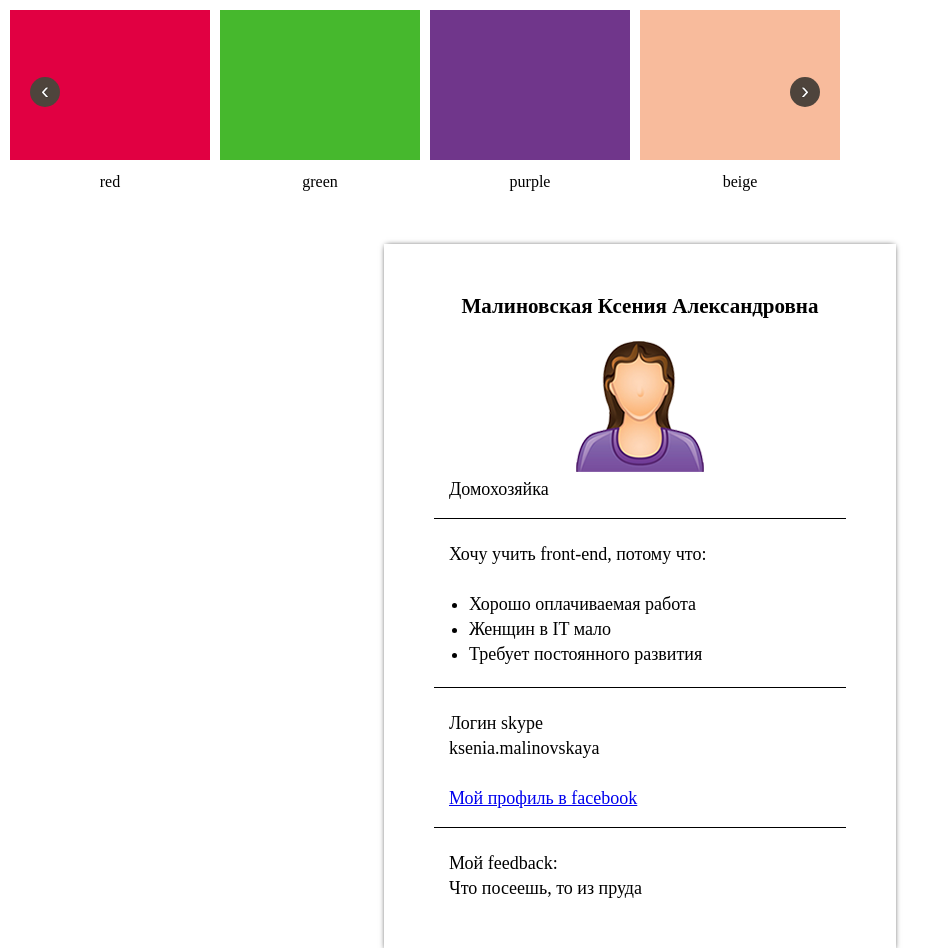
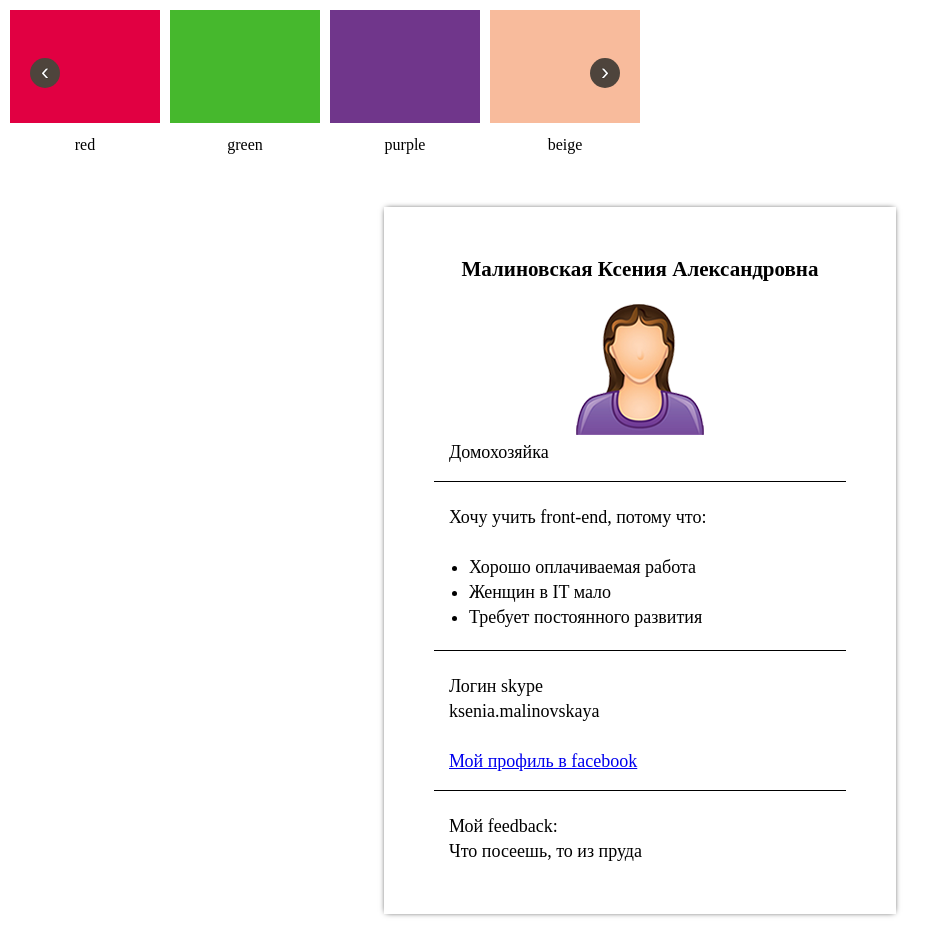
Before and after one commit to wwwooo/GoIt-js-11-12, a plain HTML site: page index.html in a window 1280 px wide. Shown: the top 948 px of the page, without its empty margins (0-952 px from the left). Drawn offline with nearby package versions, Linux system fonts and the light colour scheme.

Commit message:
update jquery.carousel.js

```diff
--- a/css/jquery.carousel.css
+++ b/css/jquery.carousel.css
@@ -13,12 +13,7 @@
 
 .jcarousel-element {
     display: block;
-    margin-right: 10px;
     float: left;
-}
-
-.jcarousel-element img {
-    max-width: 200px;
 }
 
 .jcarousel-element p {
--- a/js/jquery.carousel.js
+++ b/js/jquery.carousel.js
@@ -1,24 +1,22 @@
 (function($) {
-    $(function() {
     $.fn.jcarousel = function(options) {
         var settings = $.extend({
             img_width: 200,
             margin_right: 10,
             visible_img: 3
         }, options);
-
         var jcarouselArrowLeft = this.find('.jcarousel-arrow-left');
         var jcarouselArrowRight = this.find('.jcarousel-arrow-right');
-            var elementList = this.find('ul');
-            var elementsCount = elementList.length;
+        var elementList = this.find('ul').addClass('jcarousel-list');
+        var elementsCount = elementList.find('li').addClass('jcarousel-element')
+            .css('margin-right', settings.margin_right).length;
         var pixelsOffset = settings.img_width + settings.margin_right;
-            var minimunOffset = - ((elementsCount - settings.visible_img) * pixelsOffset);
+        var minimunOffset = -(elementsCount - settings.visible_img) * pixelsOffset;
         var maximumOffset = 0;
         var currentLeftValue = 0;
 
         this.addClass('jcarousel-hider').css('width', pixelsOffset * settings.visible_img - settings.margin_right);
-            elementList.addClass('jcarousel-list');
-            this.find('li').addClass('jcarousel-element').css('margin-right', settings.margin_right);
+        this.find('img').css('max-width', settings.img_width);
 
         jcarouselArrowLeft.on('click', function() {
             if (currentLeftValue != maximumOffset) {
@@ -35,5 +33,4 @@
 
         return this;
     };
-    });
 })(jQuery);
--- a/js/main.js
+++ b/js/main.js
@@ -1,6 +1,7 @@
 $(function() {
     $('.jcarousel').jcarousel({
-        visible_img: 4
+        visible_img: 4,
+        img_width: 150
     });
 
     var html = $('#item_tmpl').html();
```
Also changed, not shown: index.html (+8 -8 lines). Lines whose indentation alone changed are shown as unchanged.
